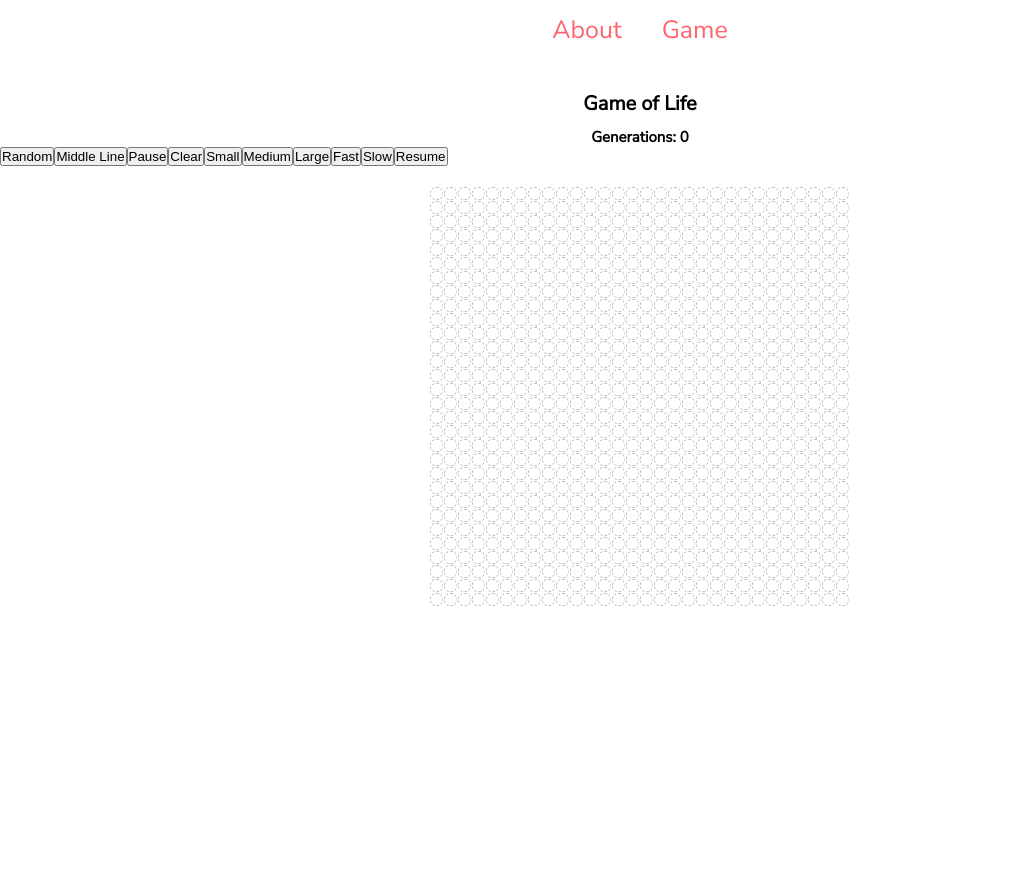
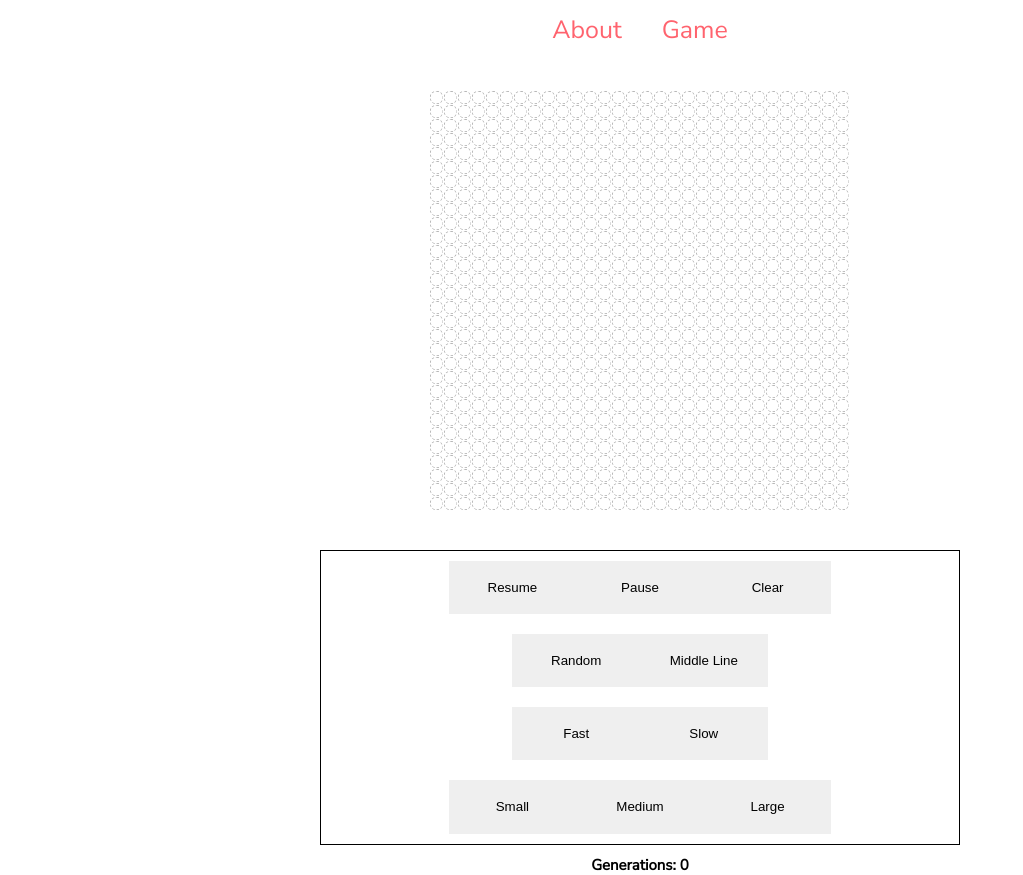
Before and after one commit to alanblee/game_of_life, a React (Create React App) app: page /game in a window 1280 px wide. Shown: the whole page, without its empty margins (0-1023 px from the left). Before the commit the page ends 800 px from the top, so only its background shows below. Built offline with nearby package versions, Linux system fonts and the light colour scheme; a web font is replaced by a local one.

Commit message:
styling buttons

```diff
--- a/src/Game.jsx
+++ b/src/Game.jsx
@@ -97,21 +97,32 @@ const Game = ({
     setSpeed(1000);
   };
   return (
-    <div className="">
-      <h1>Game of Life</h1>
+    <div className="game-container">
       <h2>Generations: {generations} </h2>
+      <div className="control-pannel">
+        <div className="game-control">
+          {grid.length > 0 ? (
+            <button onClick={() => play(grid, rows, cols)}>Resume</button>
+          ) : null}
+          <button onClick={() => pause()}>Pause</button>
+          <button onClick={() => clear()}> Clear</button>
+        </div>
+
+        <div className="preset-patterns">
           <button onClick={() => seedGrid(rows, cols)}>Random</button>
           <button onClick={() => setLine(rows, cols)}>Middle Line</button>
-      <button onClick={() => pause()}>Pause</button>
-      <button onClick={() => clear()}> Clear</button>
+        </div>
+        <div className="speed-controls">
+          <button onClick={() => speedFast()}>Fast</button>
+          <button onClick={() => speedSlow()}>Slow</button>
+        </div>
+        <div className="grid-size">
           <button onClick={() => smallGrid()}>Small</button>
           <button onClick={() => mediumGrid()}>Medium</button>
           <button onClick={() => largeGrid()}>Large</button>
-      <button onClick={() => speedFast()}>Fast</button>
-      <button onClick={() => speedSlow()}>Slow</button>
-      {grid.length > 0 ? (
-        <button onClick={() => play(grid, rows, cols)}>Resume</button>
-      ) : null}
+        </div>
+      </div>
+      <div className="grid">
         {fullGrid.length > 0
           ? [
               <Grid
@@ -125,6 +136,7 @@ const Game = ({
               />,
             ]
           : null}
+      </div>
     </div>
   );
 };
--- a/src/index.scss
+++ b/src/index.scss
@@ -1,6 +1,7 @@
 @import "./sass/global.scss";
 @import "./sass/variables.scss";
 @import "./sass/navbar.scss";
+@import "./sass/main.scss";
 @import "./sass/about.scss";
 @import "./sass/grid.scss";
 @import "./sass/box.scss";
--- a/src/sass/grid.scss
+++ b/src/sass/grid.scss
@@ -1,7 +1,6 @@
 .grid {
-  width: 15rem;
   line-height: 0;
   margin: auto;
+  margin-bottom: 2rem;
   box-shadow: 0 0 2rem white;
-  margin-top: 2rem;
 }
--- /dev/null
+++ b/src/sass/main.scss
@@ -0,0 +1,31 @@
+.game-container {
+  display: flex;
+  justify-content: center;
+  align-items: center;
+  flex-direction: column-reverse;
+  button {
+    // background-color: transparent;
+    width: 20%;
+    padding: 3%;
+    border: none;
+    cursor: pointer;
+    margin: 1rem 0rem;
+  }
+
+  .control-pannel {
+    display: flex;
+    flex-direction: column;
+    width: 50%;
+    justify-content: center;
+    align-items: center;
+    border: 1px solid black;
+    .game-control,
+    .speed-controls,
+    .preset-patterns,
+    .grid-size {
+      display: flex;
+      justify-content: center;
+      width: 100%;
+    }
+  }
+}
```
Lines whose indentation alone changed are shown as unchanged.
